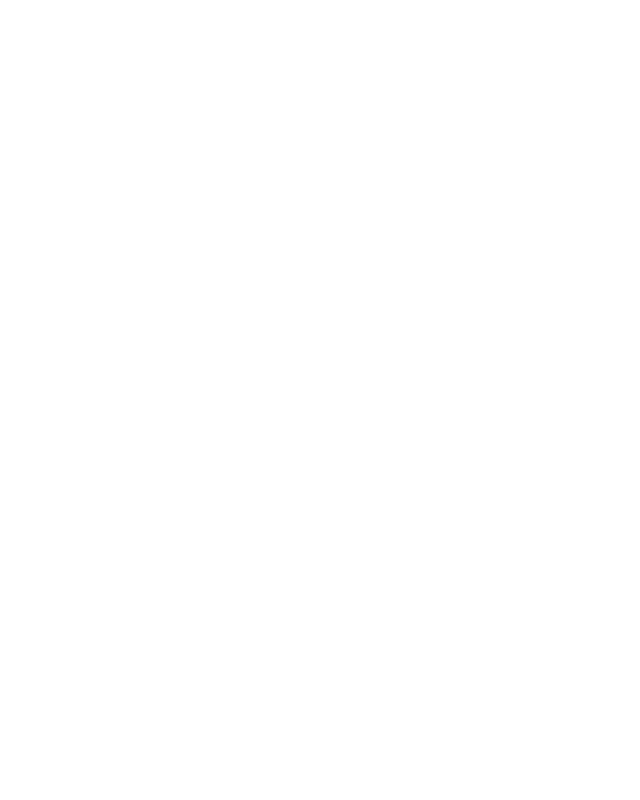
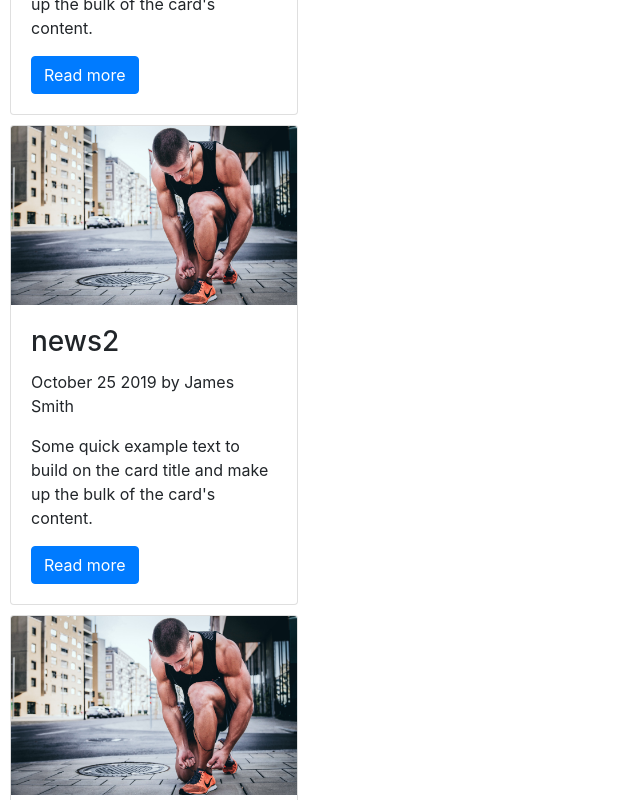
Before and after one commit to Vlad-Vekslyer/tri-tech, a React (Create React App) app: page / in a window 1280 px wide. Shown: the part 440-1240 px from the top of the page, without its empty margins (0-640 px from the left). Before the commit the page ends 800 px from the top, so only its background shows below. Built offline with nearby package versions, Linux system fonts and the light colour scheme.

Commit message:
intial commit Article component

```diff
--- a/src/components/App.jsx
+++ b/src/components/App.jsx
@@ -1,11 +1,35 @@
-import React from 'react';
-import './App.css';
+import React from "react";
+import "./App.css";
 import Navbar from "./Navbar/Navbar.jsx";
+import Article from "./Article/Article.jsx";
+import "bootstrap/dist/css/bootstrap.min.css";
+import img1 from "./Article/img/baseball-1.jpeg";
+import img2 from "./Article/img/img-sport.jpeg";
+import img3 from "./Article/img/img-sport.jpeg";
 
 function App() {
-  return(
+  return (
     <>
-      <Navbar/>
+      <Navbar />
+
+      <Article
+        title="news1"
+        date="November 25 2019"
+        author="Jon Doe"
+        img={img1}
+      />
+      <Article
+        title="news2"
+        date="October 25 2019"
+        author="James Smith"
+        img={img2}
+      />
+      <Article
+        title="news3"
+        date="May 25 2019"
+        author="Michel Smith"
+        img={img3}
+      />
     </>
   );
 }
--- /dev/null
+++ b/src/components/Article/Article.jsx
@@ -0,0 +1,27 @@
+import React from "react";
+import "./Article.scss";
+
+const Article = prop => {
+  return (
+    <div>
+      <div className="content card">
+        <img className="card-img-top" src={prop.img} alt="Card" />
+        <div className="card-body">
+          <h3 className="card-title">{prop.title}</h3>
+          <p>
+            {prop.date} by {prop.author}
+          </p>
+          <p className="card-text">
+            Some quick example text to build on the card title and make up the
+            bulk of the card's content.
+          </p>
+          <a href="#" className="btn btn-primary">
+            Read more
+          </a>
+        </div>
+      </div>
+    </div>
+  );
+};
+
+export default Article;
--- /dev/null
+++ b/src/components/Article/Article.scss
@@ -0,0 +1,8 @@
+.card {
+  width: 18rem;
+  margin: 10px;
+
+  &:hover {
+    box-shadow: -1px 9px 40px -12px rgba(0, 0, 0, 0.75);
+  }
+}
```
Also changed, not shown: src/components/Article/img/baseball-1.jpeg (added), src/components/Article/img/img-sport.jpeg (added).
